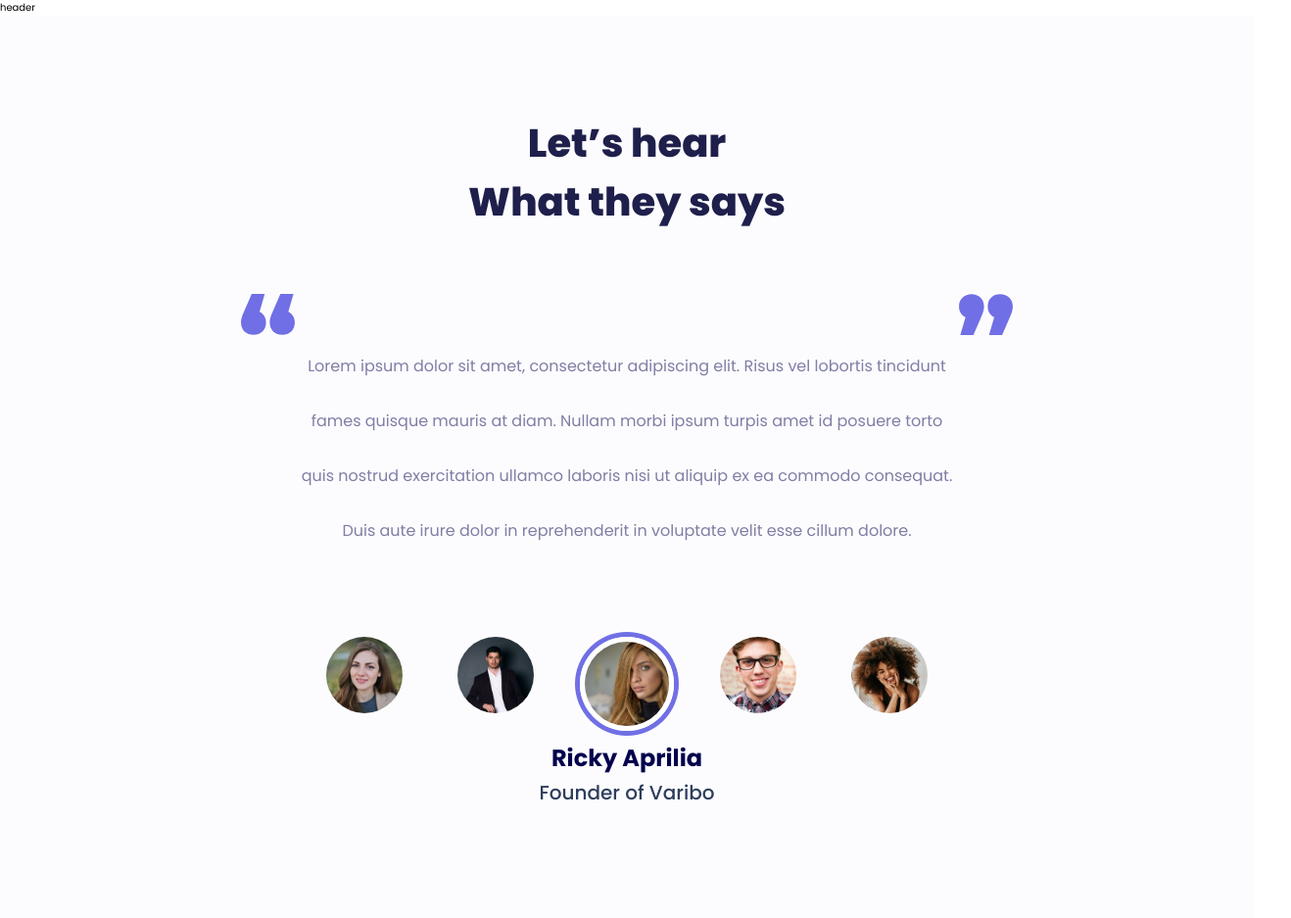
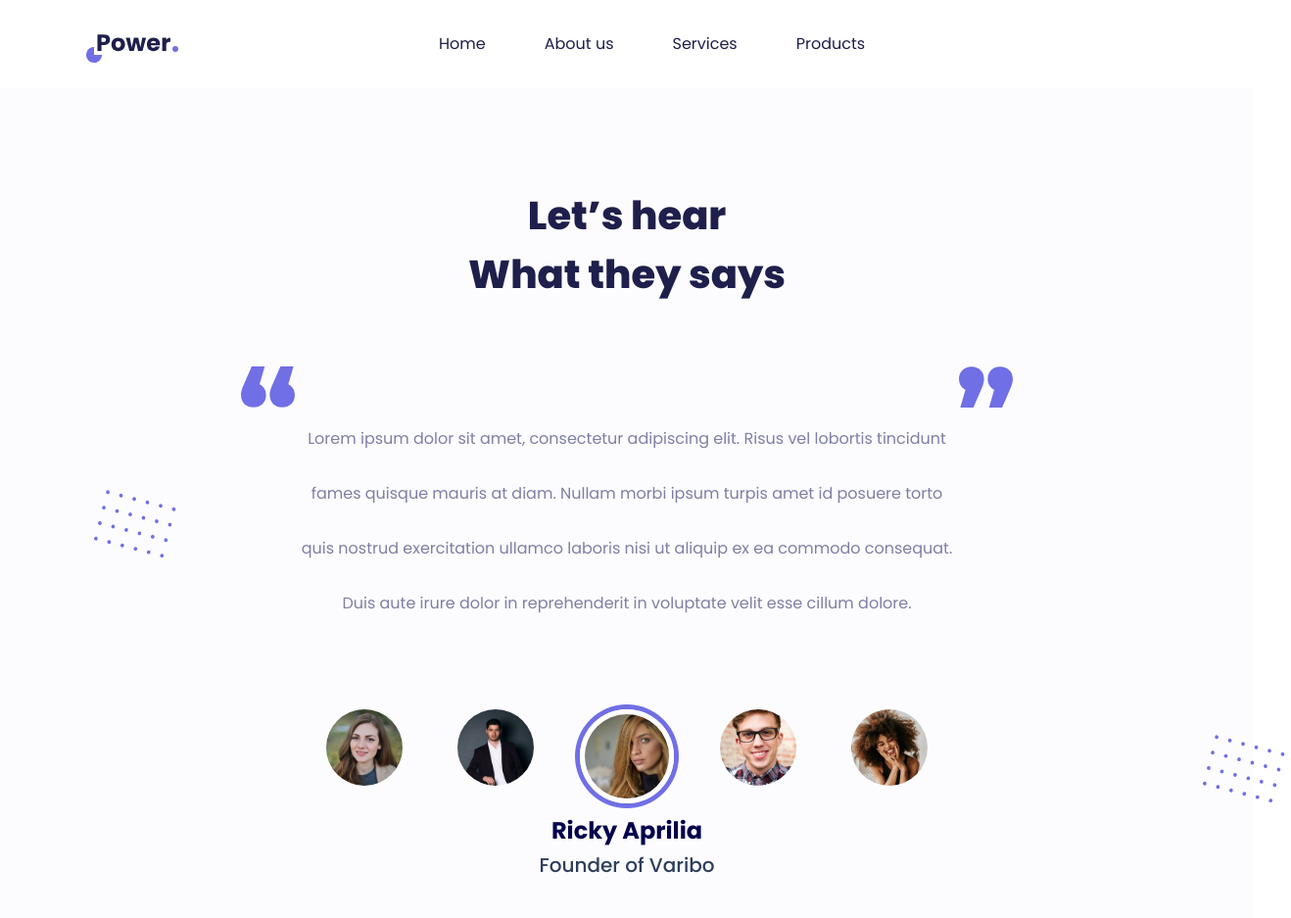
Before and after one commit to ilya11melnikov/Landing_power_agency, a website: page src/index.html in a window 1280 px wide. Shown: the top 937 px of the page at 98% size, 1318 px wide, since content can reach past the window. Drawn offline with nearby package versions, Linux system fonts and the light colour scheme; files that its build step writes are made by us from their sources.

Commit message:
feat: header

```diff
--- a/src/html/blocks/comments.html
+++ b/src/html/blocks/comments.html
@@ -1,5 +1,5 @@
 <section class="section section--bg">
-	<div class="container">
+	<div class="container container__decor">
 		<h2 class="section__title section__title--center comments_title section__decor">Let’s hear <br />What they says</h2>
 		<div class="comments">
 			<div class="comments_content swiper_1">
--- a/src/html/header.html
+++ b/src/html/header.html
@@ -1 +1,27 @@
-<header class="header">header</header>
+<header class="header">
+	<section class="section section_header">
+		<div class="container">
+			<div class="header__w">
+				<a href="#" class="logo logo__header">
+					<img loading="lazy" src="./imgs/logo_head.svg" alt="" class="logo__img" />
+				</a>
+				<nav class="nav">
+					<ul class="nav__list">
+						<li class="nav__item">
+							<a href="#" class="nav__link">Home</a>
+						</li>
+						<li class="nav__item">
+							<a href="#" class="nav__link">About us</a>
+						</li>
+						<li class="nav__item">
+							<a href="#" class="nav__link">Services</a>
+						</li>
+						<li class="nav__item">
+							<a href="#" class="nav__link">Products</a>
+						</li>
+					</ul>
+				</nav>
+			</div>
+		</div>
+	</section>
+</header>
--- a/src/scss/blocks/_comments.scss
+++ b/src/scss/blocks/_comments.scss
@@ -12,6 +12,7 @@
 	width: 100%;
 	margin: 0 auto;
 }
+
 .comments::after,
 .comments::before {
 	position: absolute;
@@ -19,17 +20,38 @@
 	content: '';
 	width: 5.6rem;
 	height: 5rem;
-	background-image: url(../../imgs/comments/quote.svg);
+	background-image: url(../imgs/comments/quote.svg);
 	background-position: center;
 	background-repeat: no-repeat;
 	background-size: contain;
 }
+
 .comments::after {
 	left: -6rem;
 }
 .comments::before {
 	right: -6rem;
 	rotate: 180deg;
+}
+
+
+.container__decor::after,
+.container__decor::before {
+	position: absolute;
+	top: 50rem;
+	content: '';
+	width: 9.8rem;
+	height: 7rem;
+    z-index: 100;
+	background-image: url(../imgs/comments/dots.svg);
+	background-position: center;
+	background-repeat: no-repeat;
+	background-size: contain;
+}
+
+.container__decor::after {
+	top: 75rem;
+	left: 122rem;
 }
 
 .comments_content {
--- a/src/scss/blocks/footer.scss
+++ b/src/scss/blocks/_footer.scss
@@ -61,6 +61,7 @@
 	line-height: 1.42;
 	opacity: 75%;
 	color: $color_white;
+	cursor: pointer;
 }
 
 .footer__info_button {
--- /dev/null
+++ b/src/scss/blocks/_header.scss
@@ -0,0 +1,30 @@
+@use '../helpers/variables' as *;
+
+.section_header {
+	width: 100%;
+	padding: 2.6rem 0;
+}
+
+.header__w {
+    display: flex;
+    align-items: center;
+}
+
+.logo__header {
+	margin-right: 26.6rem;
+}
+
+.nav__link {
+	font-size: 1.6rem;
+	line-height: 1.75;
+
+	color: $color_text_1;
+	text-decoration: none;
+}
+
+.nav__list {
+	display: flex;
+	justify-content: center;
+	align-items: center;
+	column-gap: 6rem;
+}
--- a/src/scss/style.scss
+++ b/src/scss/style.scss
@@ -4,3 +4,4 @@
 @use './blocks/helper.scss';
 @use './blocks/footer.scss';
 @use './blocks/companies.scss';
+@use './blocks/header.scss';
```
Also changed, not shown: src/imgs/comments/dots.svg (added), src/imgs/logo_head.svg (added), src/scss/blocks/_companies.scss (renamed from src/scss/blocks/companies.scss), src/scss/blocks/_helper.scss (renamed from src/scss/blocks/helper.scss).
